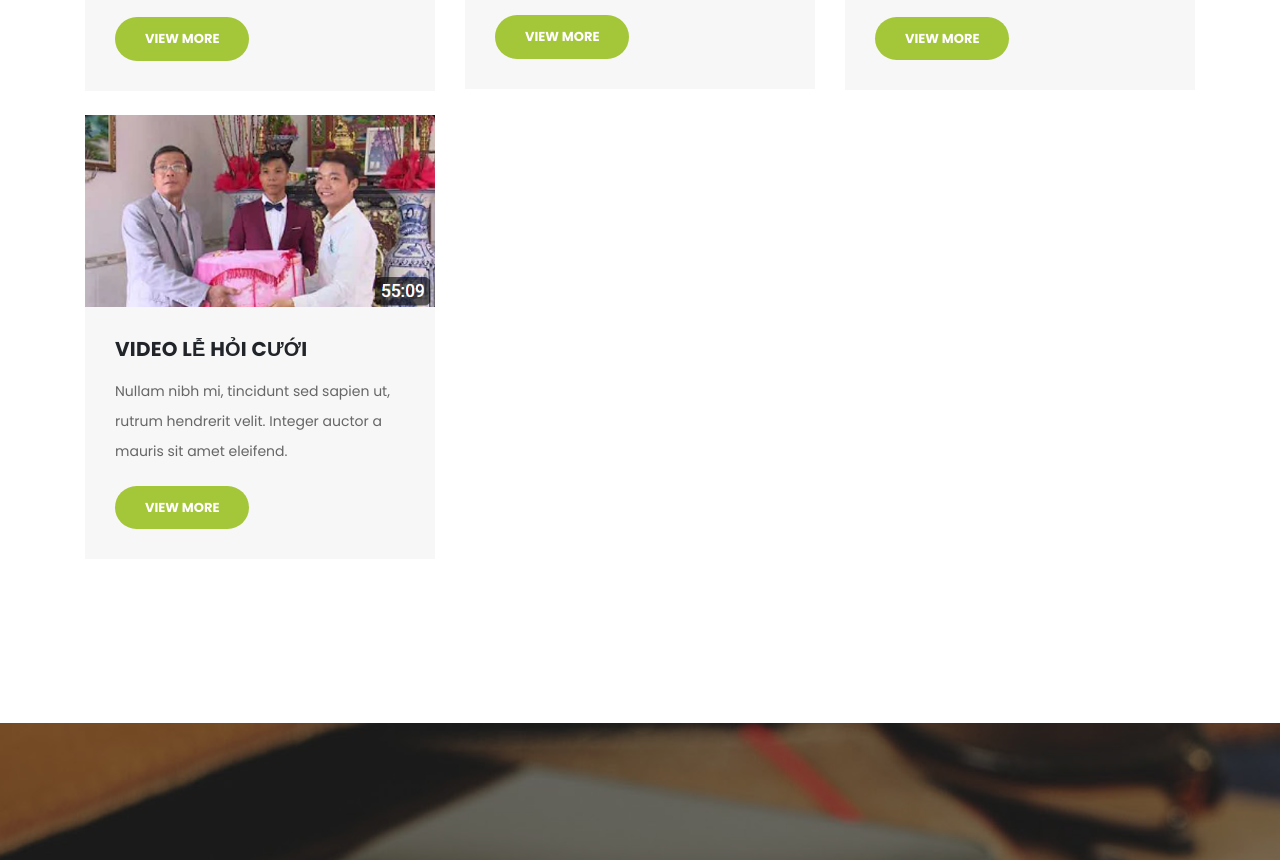
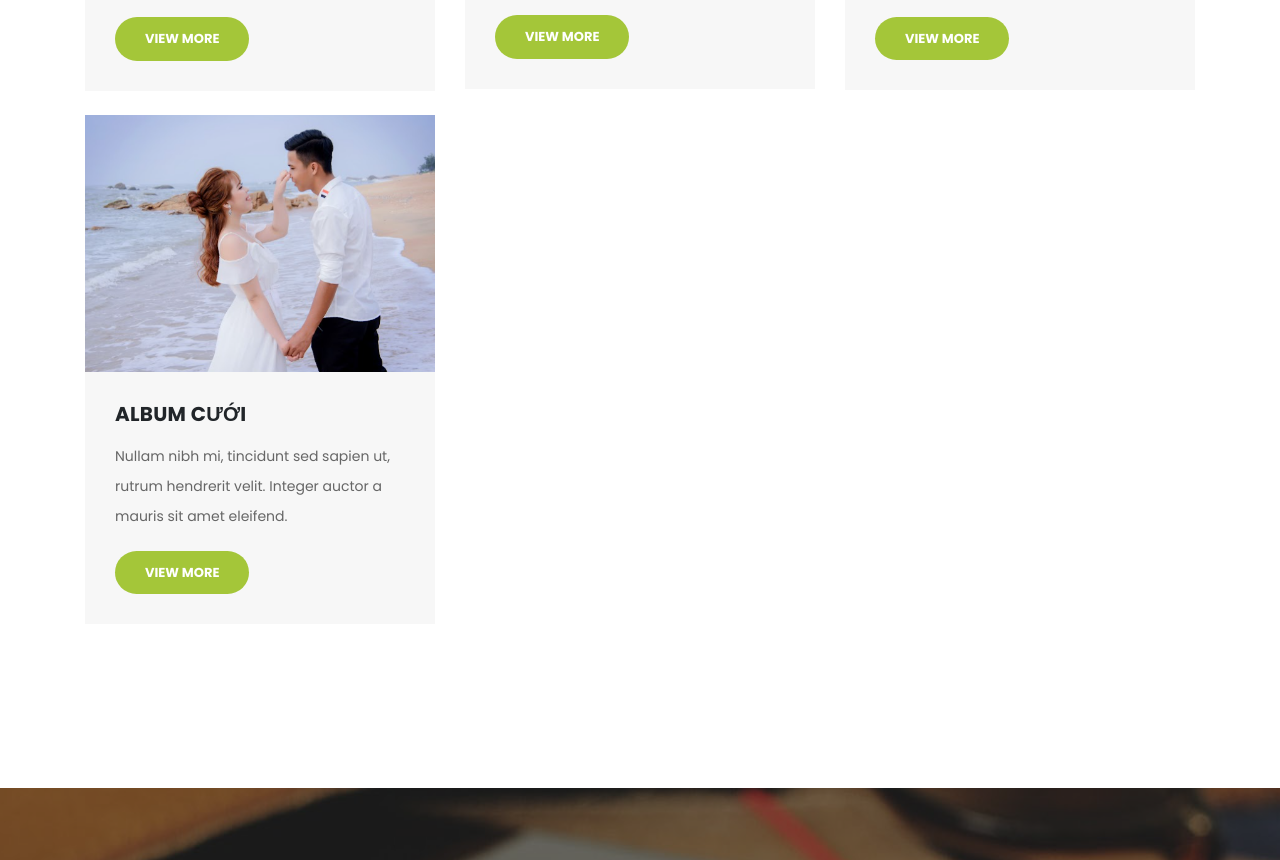
Before and after one commit to AnRusAcFo/Events, a plain HTML site: page index.html in a window 1280 px wide. Shown: the part 2979-3839 px from the top of the page. Drawn offline with Linux system fonts and the light colour scheme.

Commit message:
Update 4 index.html

```diff
--- a/index.html
+++ b/index.html
@@ -328,15 +328,15 @@
           </div>
           <div class="col-md-4">
             <div class="service-item">
-              <img src="assets/images/hoicuoi.png" alt="">
+              <img src="assets/images/albumcuoi(lh).png" alt="">
               <div class="down-content">
-                <h4>VIDEO LỄ HỎI CƯỚI</h4>
+                <h4>ALBUM CƯỚI</h4>
                 <div style="margin-bottom:10px;">
                   <!-- <span> <del><sup>$</sup>2000.00</del>  <sup>$</sup>1700.00 </span> -->
                 </div>
 
                 <p>Nullam nibh mi, tincidunt sed sapien ut, rutrum hendrerit velit. Integer auctor a mauris sit amet eleifend.</p>
-                <a href="https://www.youtube.com/watch?v=17NkGtBNE_U" class="filled-button">View More</a>
+                <a href="https://drive.google.com/drive/folders/1oojUXbYs36EP2TmnOZFSsAhyb2AV10qs" class="filled-button">View More</a>
               </div>
             </div>
 
```
